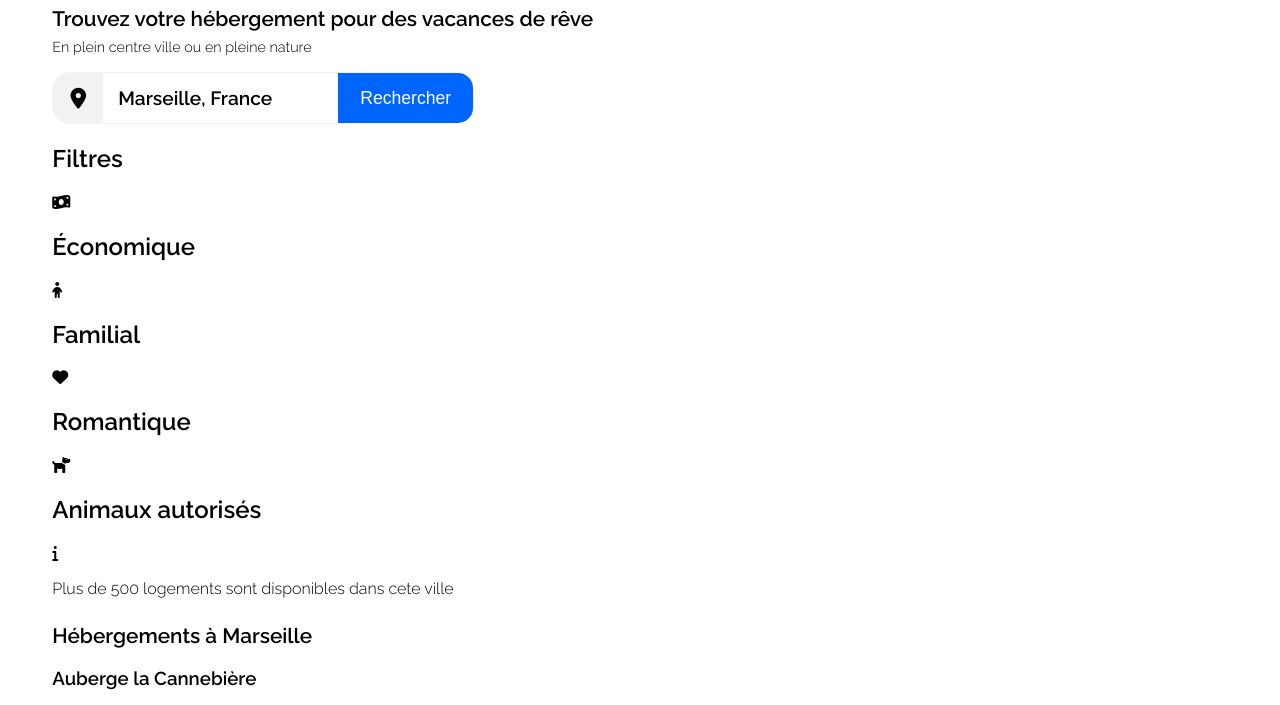
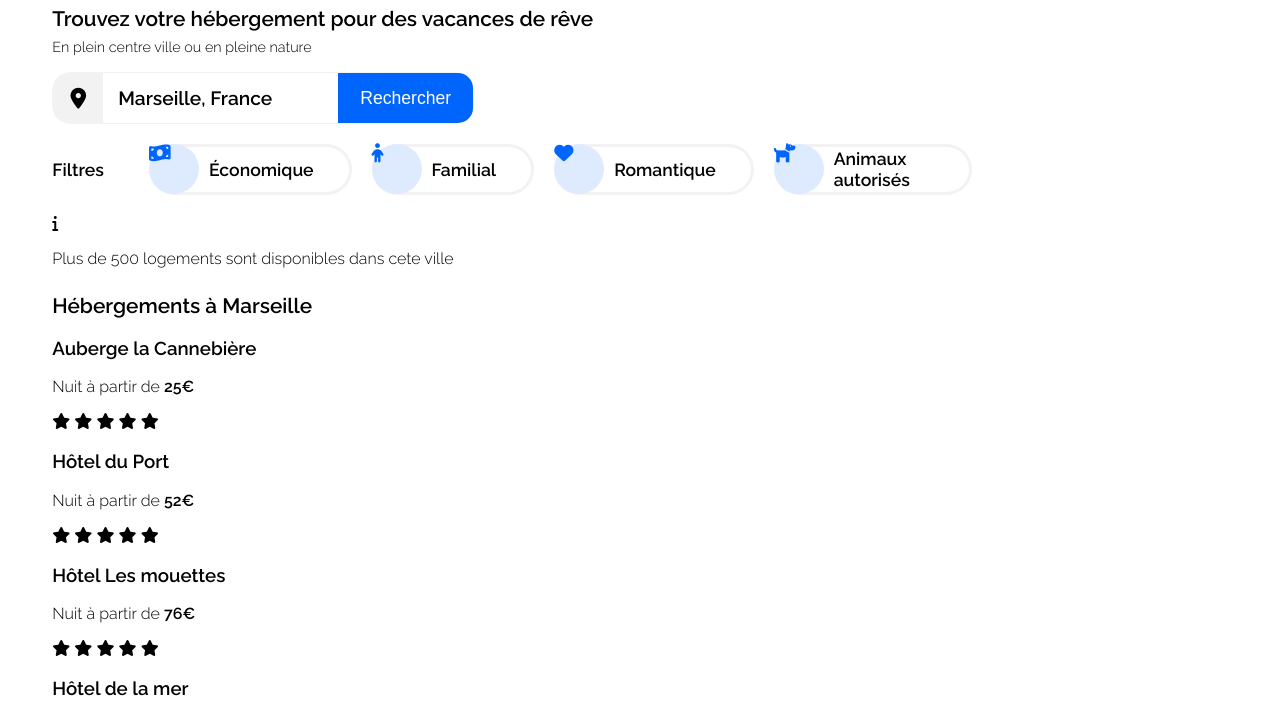
Before and after one commit to David93400/DavidSoucany_2_01052021, a plain HTML site: page index.html in a window 1280 px wide. Shown: the part 83-788 px from the top of the page. Drawn offline with Linux system fonts and the light colour scheme.

Commit message:
Mise en forme CSS de la filters bar

```diff
--- a/index.html
+++ b/index.html
@@ -20,13 +20,13 @@
                 <nav>                                         <!--Nav_Bar-->
                     <div class="btn_lodging">
                         <div class="line"></div>               <!--bloc btn "Hébergement"-->
-                        <p class="p1">Hébergements</p>
+                        <a href="#logding"><p class="p1">Hébergements</p></a>
                     </div>
                     <div class="btn_activity">                 <!--bloc btn "Activités"-->
-                        <p class="p2">Activités</p>
+                        <a href="#activity"><p class="p2">Activités</p></a>
                     </div>
                     <div class="btn_signup">                   <!--bloc btn "S'inscrire"-->
-                        <p class="p1">S'inscrire</p>
+                        <a href="#"><p class="p1">S'inscrire</p></a>
                     </div>
                 </nav>
             </div>
@@ -47,19 +47,23 @@
 
 
          <div class="filter">                              <!--Filter_Bar-->
-            <h2>Filtres</h2>
-            <div class="eco"></div>
+            <h2 class="h2_f">Filtres</h2>
+            <div class="eco">
                 <div class="icon"><i class="fas fa-money-bill-wave"></i></div>
-                <h2>Économique</h2>
-            <div class="family"></div>
+                <h2 class="h2_f">Économique</h2>
+            </div>
+            <div class="family">
                 <div class="icon"><i class="fas fa-child"></i></div>
-                <h2>Familial</h2>
-            <div class="romantic"></div>
+                <h2 class="h2_f">Familial</h2>
+            </div>
+            <div class="romantic">
                 <div class="icon"><i class="fas fa-heart"></i></div>
-                <h2>Romantique</h2>
-            <div class="pets"></div>
+                <h2 class="h2_f">Romantique</h2>
+            </div>
+            <div class="pets">
                 <div class="icon"><i class="fas fa-dog"></i></div>
-                <h2>Animaux autorisés</h2>
+                <h2 class="h2_f">Animaux autorisés</h2>
+            </div>
          </div>
 
 
@@ -72,7 +76,7 @@
 
 
         <section>
-            <h1>Hébergements à Marseille</h1>                                         <!--Lodging-->
+            <h1 id="logding">Hébergements à Marseille</h1>                                         <!--Lodging-->
                 <div class="lodgings">
                     <div class="mini_lodging"></div>
                         <div class="thumbnail">
@@ -243,7 +247,7 @@
 
 
          <section class="activity">                     <!--Activity-->
-             <h1>Activités à Marseille</h1>
+             <h1 id="activity">Activités à Marseille</h1>
                 <div class="box_activity">
                     <div class="mini_activity_l"></div>
                         <img src="" alt="">
--- a/style.css
+++ b/style.css
@@ -1,6 +1,10 @@
 body
 {
     font-family: 'Raleway', sans-serif;
+}
+a
+{
+    text-decoration: none;
 }
 main
 {
@@ -8,6 +12,7 @@ main
     max-width: 1440px;
     margin: auto;
 }
+        /*début header*/
 .logo
 {
     margin-top: 15px;
@@ -38,6 +43,14 @@ nav
 {
     color: #0065fc;
 }
+.p2
+{
+    color: black;
+}
+.p2:hover
+{
+    color: #0065fc;
+}
 .line
 {
     width: 160px;
@@ -58,6 +71,9 @@ h1
     margin-top: -7px;
     font-size: .9em;
 }
+        /*fin du header*/
+
+        /*début search bar*/
 .search_bar
 {
     width: 420px;
@@ -99,3 +115,48 @@ h1
 {
     background-color: blue;
 }
+        /*fin search bar*/
+
+        /*début filters bar*/
+.filter
+{
+    width: 930px;
+    height: 90px;
+    display: flex;
+    align-items: center;
+}
+.h2_f
+{
+    font-size: 1.1em;
+    padding-right: 35px;
+}
+.fa-money-bill-wave, .fa-child, .fa-heart, .fa-dog
+{
+    color: #0065fc;
+    font-size: 1.2em;
+    width: 50px;
+    height: 50px;
+    display: flex;
+    justify-content: center;
+    align-items: center;
+    background-color: #DEEBFF;
+    border-radius: 50px;
+    margin-right: 10px;
+}
+.eco, .family, .romantic, .pets
+{
+    width: auto;
+    height: 45px;
+    border: #F2F2F2 solid;
+    border-left: transparent;
+    border-radius: 50px;
+    display: flex;
+    justify-content: center;
+    align-items: center;
+    margin: 10px;
+}
+.eco:hover, .family:hover, .romantic:hover, .pets:hover
+{
+    background-color: #DEEBFF;
+    border: #DEEBFF solid;
+}
```
